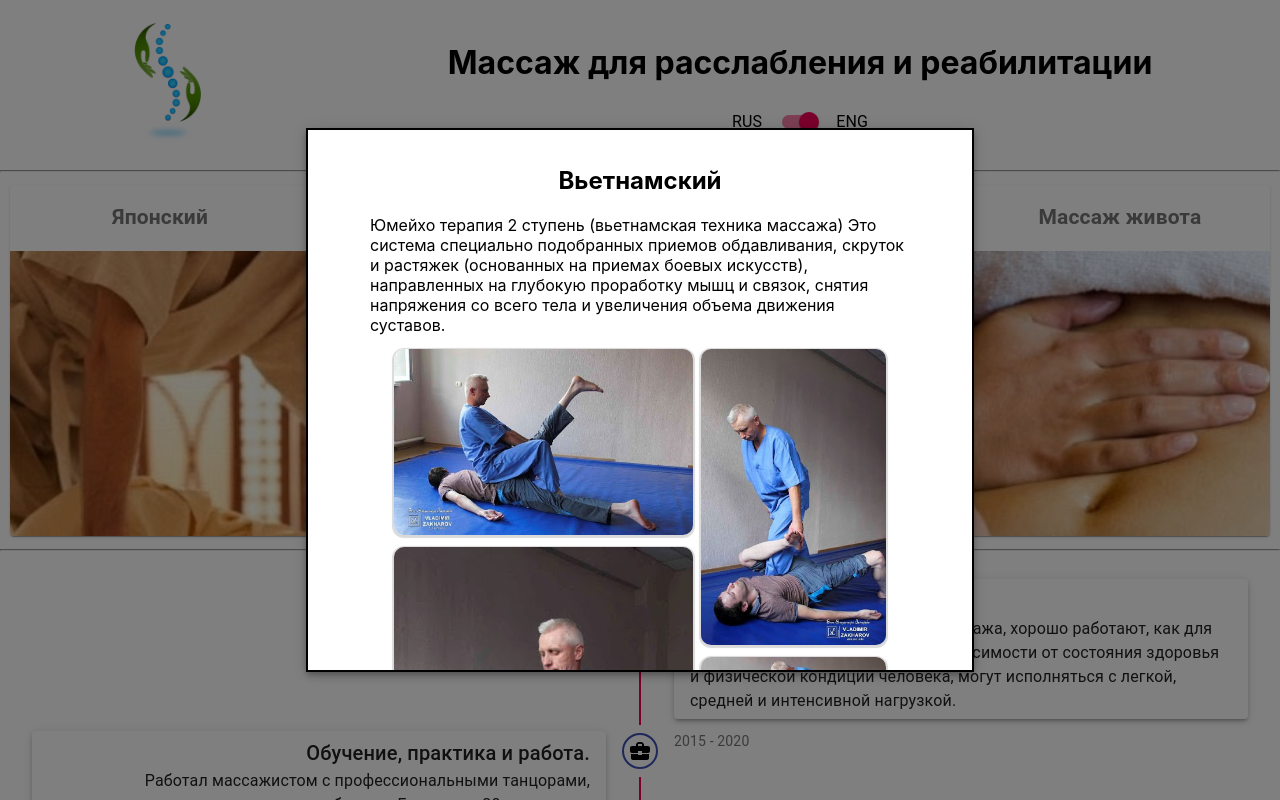
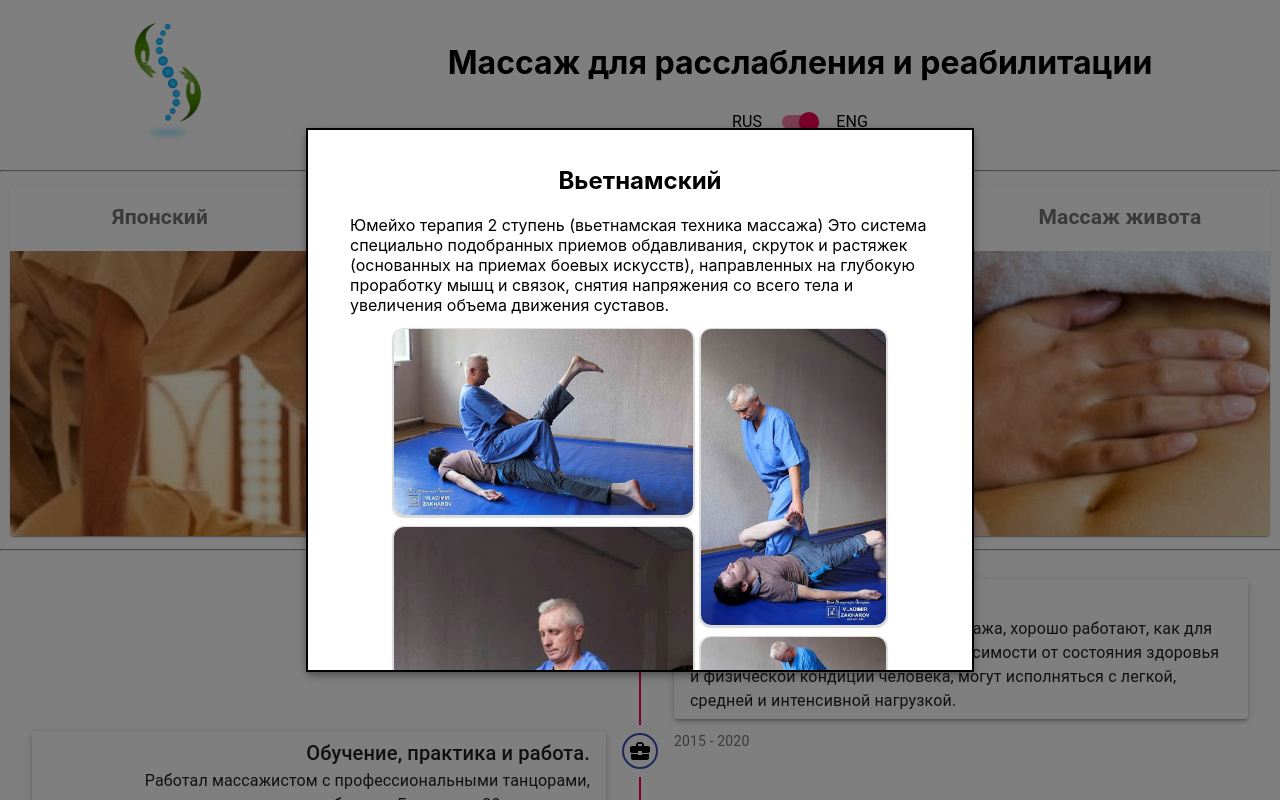
Before and after one commit to Ivansultan/rr, a React (Create React App) app: page /massages in a window 1280 px wide. Both pictures are taken after a click on the element 480 px from the left and 360 px from the top of the page. Shown: the top 800 px of the page. Built offline with nearby package versions, Linux system fonts and the light colour scheme; the HTML template or start-up script is replaced by a standard one.

Commit message:
Modal padding

```diff
--- a/src/components/Massages/Massages.tsx
+++ b/src/components/Massages/Massages.tsx
@@ -226,7 +226,7 @@ export const Massages = (props: Props) => {
               {activeMassage?.title}
             </h2>
 
-            <div style={{ paddingLeft: 30, paddingRight: 30 }}>
+            <div style={{ paddingLeft: 10, paddingRight: 10 }}>
               {activeMassage?.description}
             </div>
             <MasonryLayout images={activeMassage?.images! ?? []} />
@@ -235,7 +235,7 @@ export const Massages = (props: Props) => {
               {activeMassage?.extraInfo.map((info) => {
                 console.log("info", info);
                 return (
-                  <div style={{ paddingLeft: 30, paddingRight: 30 }}>
+                  <div style={{ paddingLeft: 10, paddingRight: 10 }}>
                     {info.title}
                     <ol>
                       {info.items.map((item) => {
```
